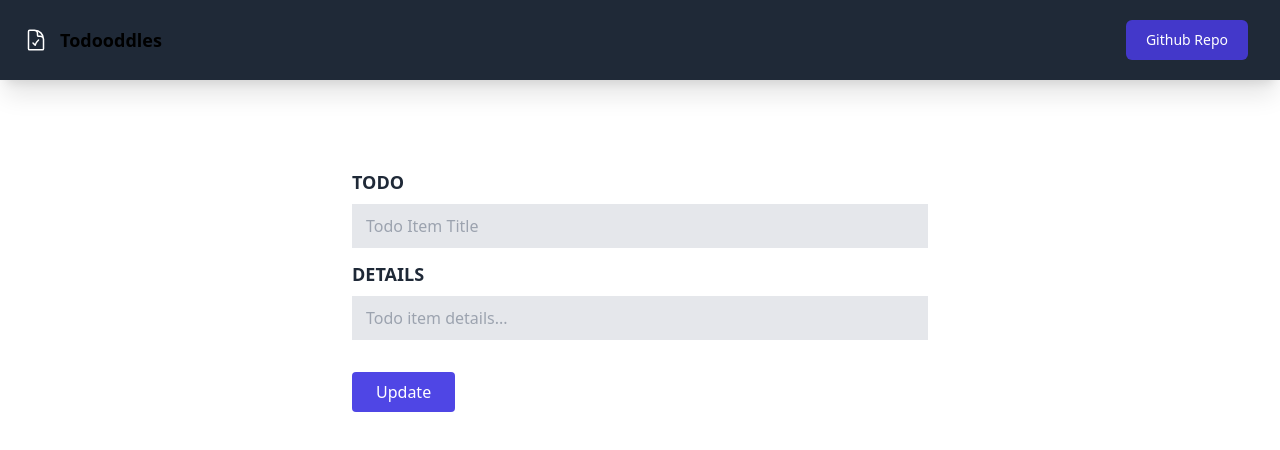
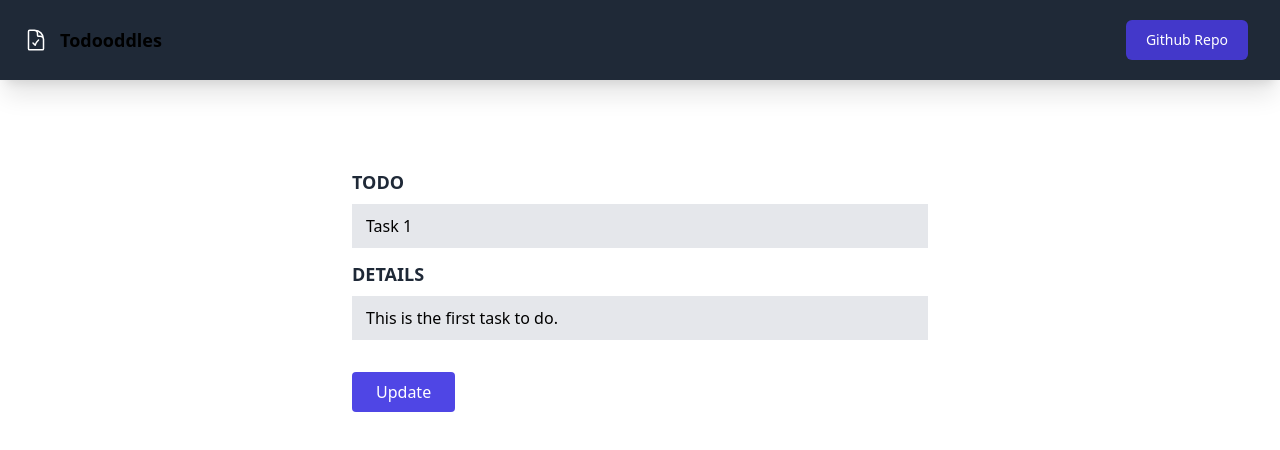
Before and after one commit to lisawagner/rtk-tailwind-todo, a React (Create React App) app: page /edit-todo/1 in a window 1280 px wide. Shown: the top 450 px of the page. Built offline with nearby package versions, Linux system fonts and the light colour scheme.

Commit message:
feat: add editTodo reducer

```diff
--- a/src/features/todos/EditTodo.js
+++ b/src/features/todos/EditTodo.js
@@ -1,17 +1,30 @@
 import { useState } from "react"
-import { useNavigate } from 'react-router-dom'
+import { useSelector, useDispatch } from 'react-redux'
+import { useNavigate, useParams } from 'react-router-dom'
+import { editTodo } from "./todoSlice"
+// components
 import { Button, TextField } from "../../components"
 
 const EditTodo = () => {
+  const params = useParams()
+  const dispatch = useDispatch()
+  const todos = useSelector(store => store.todos)
   const navigate = useNavigate()
+  const existingTodo = todos.filter(todo => todo.id === params.id)
+  const { title, details } = existingTodo[0]
   const [values, setValues] = useState({
-    title: '',
-    details: ''
+    title,
+    details
   })
 
   const handleEditTodo = () => {
     setValues({ title: '', details: ''})
-    console.log(values);
+    // console.log(values);
+    dispatch(editTodo({
+      id: params.id,
+      title: values.title,
+      details: values.details
+    }))
     navigate('/')
   }
   return (
--- a/src/features/todos/todoSlice.js
+++ b/src/features/todos/todoSlice.js
@@ -15,9 +15,18 @@ const todoSlice = createSlice({
       // Shows the action type and payload
       console.log(action);
       state.push(action.payload)
+    },
+    editTodo: (state, action) => {
+      // grab the id, title & details from the action payload
+      const { id, title, details } = action.payload
+      const existingTodo = state.find(todo => todo.id === id)
+      if(existingTodo) {
+        existingTodo.title = title
+        existingTodo.details = details
+      }
     }
   }
 })
 
-export const { addTodo } = todoSlice.actions
+export const { addTodo, editTodo } = todoSlice.actions
 export default todoSlice.reducer
```
